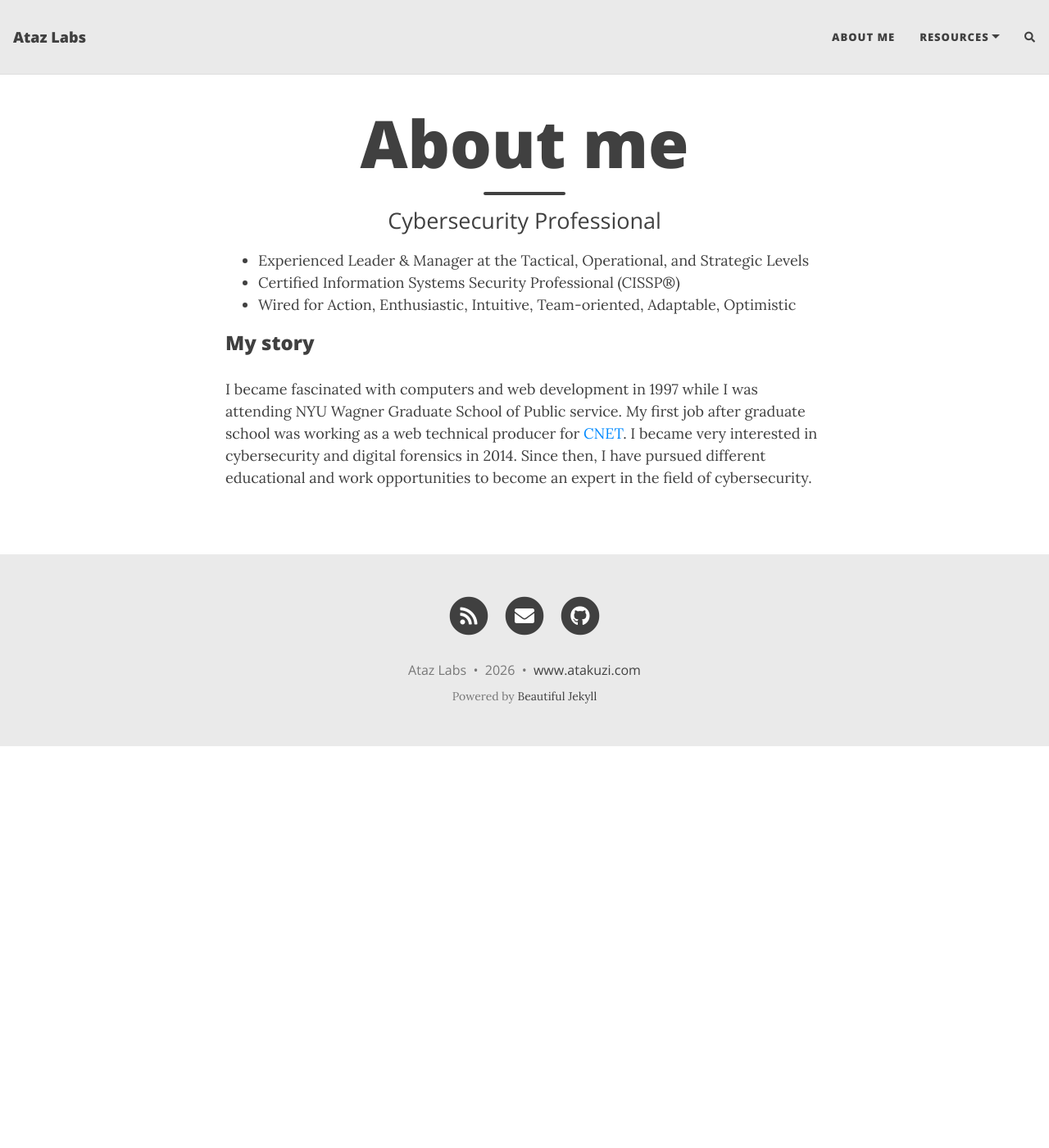
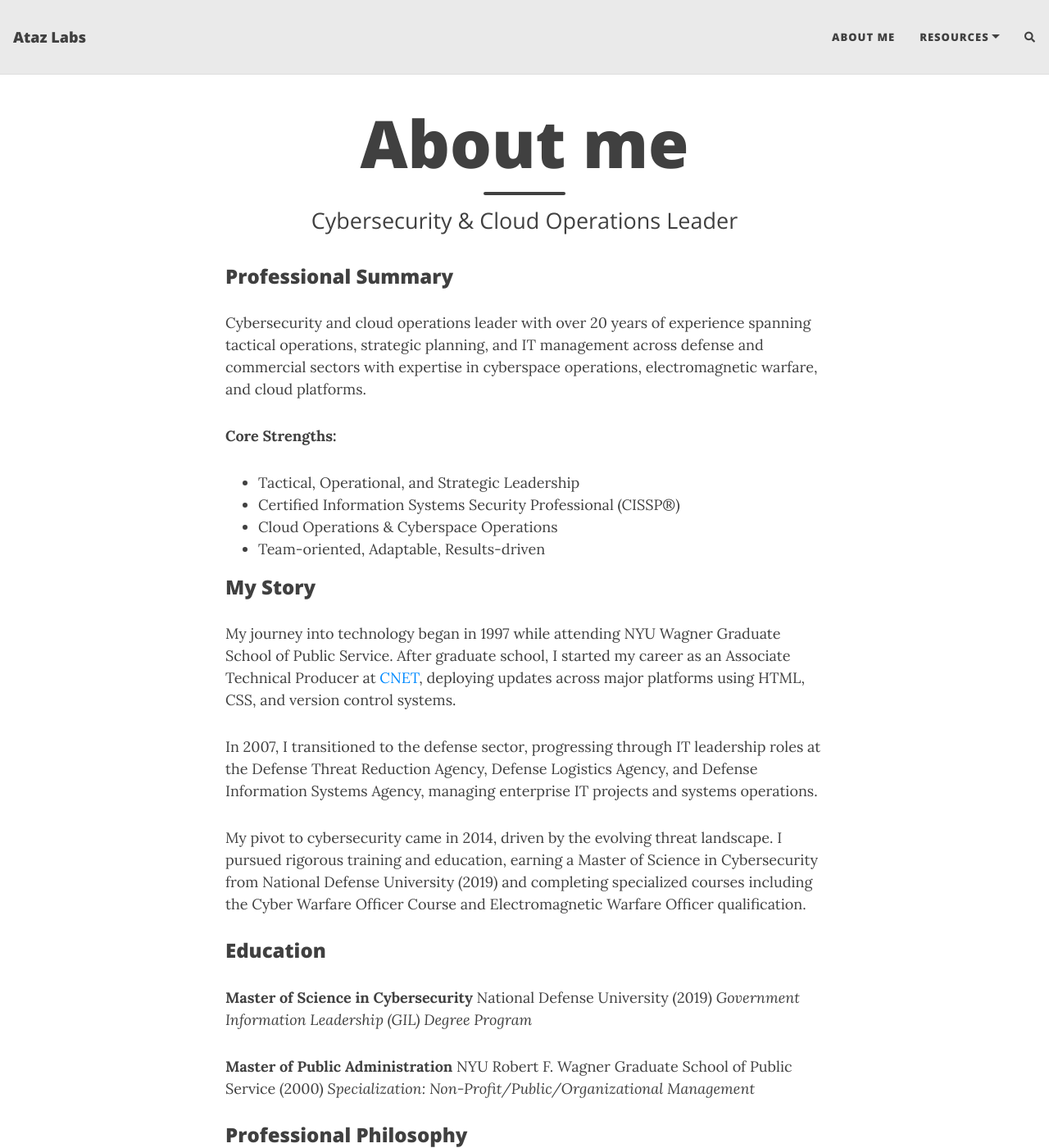
Before and after one commit to atakuzi/atakuzi.github.io, a Jekyll site: the page built from aboutme.md, in a window 1280 px wide and 1400 px high. Shown: the whole window at 82% size. Built offline with Jekyll 4.4.1, drawn with Linux system fonts in a browser that asks for light colours; nearby versions of some CDN libraries; comment, search, counter and statistics services are not loaded; some of the changed text lies outside the part shown.

Commit message:
updated post

```diff
--- a/aboutme.md
+++ b/aboutme.md
@@ -1,13 +1,35 @@
 ---
 layout: page
 title: About me
-subtitle: Cybersecurity Professional
+subtitle: Cybersecurity & Cloud Operations Leader
 ---
-- Experienced Leader & Manager at the Tactical, Operational, and Strategic Levels
+
+### Professional Summary
+Cybersecurity and cloud operations leader with over 20 years of experience spanning tactical operations, strategic planning, and IT management across defense and commercial sectors with expertise in cyberspace operations, electromagnetic warfare, and cloud platforms.
+
+**Core Strengths:**
+- Tactical, Operational, and Strategic Leadership
 - Certified Information Systems Security Professional (CISSP®)
-- Wired for Action, Enthusiastic, Intuitive, Team-oriented, Adaptable, Optimistic
+- Cloud Operations & Cyberspace Operations
+- Team-oriented, Adaptable, Results-driven
 
-### My story
-I became fascinated with computers and web development in 1997 while I was attending NYU Wagner Graduate School of Public service.
-My first job after graduate school was working as a web technical producer for [CNET](https://www.cnet.com/ "CNET"). I became very interested in cybersecurity and digital forensics in 2014.
-Since then, I have pursued different educational and work opportunities to become an expert in the field of cybersecurity.
+### My Story
+My journey into technology began in 1997 while attending NYU Wagner Graduate School of Public Service. After graduate school, I started my career as an Associate Technical Producer at [CNET](https://www.cnet.com/ "CNET"), deploying updates across major platforms using HTML, CSS, and version control systems.
+
+In 2007, I transitioned to the defense sector, progressing through IT leadership roles at the Defense Threat Reduction Agency, Defense Logistics Agency, and Defense Information Systems Agency, managing enterprise IT projects and systems operations.
+
+My pivot to cybersecurity came in 2014, driven by the evolving threat landscape. I pursued rigorous training and education, earning a Master of Science in Cybersecurity from National Defense University (2019) and completing specialized courses including the Cyber Warfare Officer Course and Electromagnetic Warfare Officer qualification.
+
+### Education
+
+**Master of Science in Cybersecurity**
+National Defense University (2019)
+*Government Information Leadership (GIL) Degree Program*
+
+**Master of Public Administration**
+NYU Robert F. Wagner Graduate School of Public Service (2000)
+*Specialization: Non-Profit/Public/Organizational Management*
+
+
+### Professional Philosophy
+I am wired for action, enthusiastic about emerging technologies, and committed to leading high-performing teams in defending our digital infrastructure. My diverse background across commercial technology, enterprise IT, and military cyberspace operations provides a unique perspective on solving complex security and operational challenges in today's dynamic threat environment.
```
